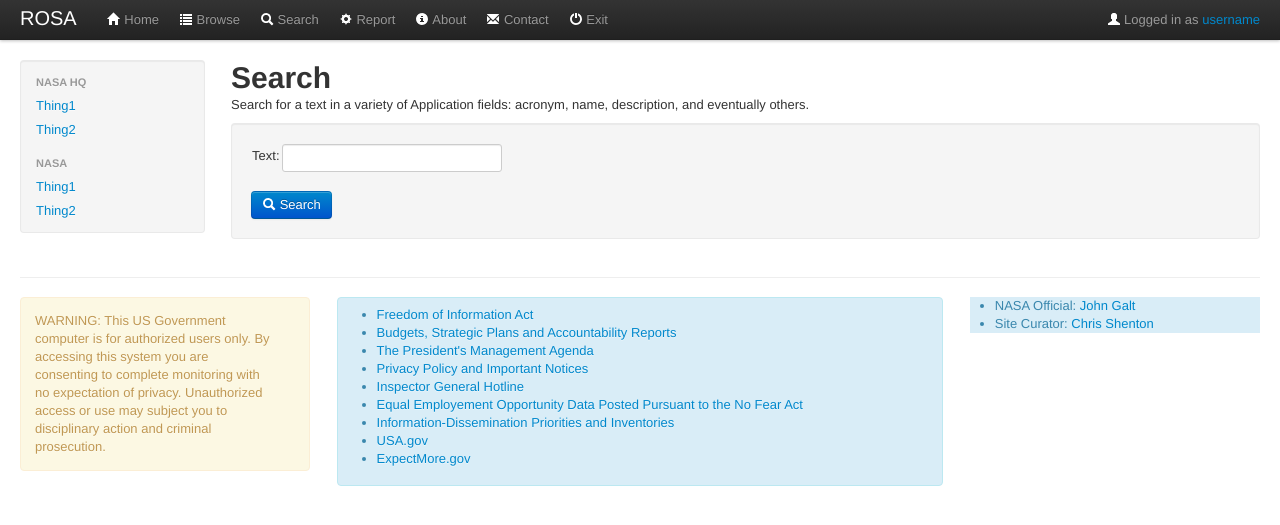
After one commit to shentonfreude/ROSA, a Django app: page /application/search/ in a window 1280 px wide. The commit adds this page. Shown: the top 525 px of the page. Run offline with Django 3.2, Linux system fonts and the light colour scheme; parts of the project's set-up code (start-up, migrations or seed data) failed here and were passed over; some libraries are stand-ins or nearby versions.

Commit message:
Search works against acronym, name, description

```diff
--- a/rosa/application/urls.py
+++ b/rosa/application/urls.py
@@ -1,12 +1,8 @@
 from django.conf.urls.defaults import * #GROSS
-#from django.views.generic.list_detail import object_list, object_detail
 from django.views.generic import list_detail
-#from django.views.generic.create_update import create_object
 
 from models import Application
-#from views import csvimport, list_apps, list_app_versions, version_details
-from views import application_versions, app_details
-
+from views import application_versions, app_details, search
 
 #from views import search, browse, approved, closed
 applications = {
@@ -18,6 +14,8 @@
     '',
     url(r'^$',                  list_detail.object_list, applications, name='list_apps'),
     url(r'^all$',               application_versions, name='app_versions'),
+    url(r'^search/$', search, name='search'), # trailing slash needed for post to '.', why?
+
     url(r'^(?P<object_id>\d+)$',       app_details, name='app_details'),
     # url(r'^(?P<object_id>\d+)$',  list_app_versions, name="list_app_versions"),
     # url(r'^version/(?P<object_id>\d+)$',  version_details, name="version_details"),
--- a/rosa/application/views.py
+++ b/rosa/application/views.py
@@ -57,6 +57,31 @@
                                },
                               context_instance=RequestContext(request));
 
+
+class SearchForm(Form):
+    text   = CharField(max_length=80, required=True)
+
+def search(request):
+    """Search common fields for substring match:
+    acronym, name, description, ...
+    TODO: We should match what ROSA does, even if it's dumb.
+    """
+    if request.method == 'POST':
+        form = SearchForm(data=request.POST)
+        if form.is_valid():
+            text = form.cleaned_data['text']
+            q = Q(acronym__icontains=text)
+            q = q | Q(app_name__icontains=text)
+            q = q | Q(description__icontains=text)
+            apps = Application.objects.filter(q).order_by('acronym', 'release')
+            return render_to_response('application/search_results.html',
+                                      {'object_list': apps},
+                                      context_instance=RequestContext(request));
+    else:
+        form = SearchForm()
+    return render_to_response('application/search.html',
+                              {'form': form},
+                              context_instance=RequestContext(request));
 
 
 # def list_app_versions(request, object_id):
--- /dev/null
+++ b/rosa/templates/application/search.html
@@ -0,0 +1,23 @@
+{% extends "base.html" %}
+{% load bootstrap %}
+
+{% block title %} ROSA: Search {% endblock %}
+
+{% block content %}
+<h1>Search</h1>
+
+<!-- To customize form UI see https://docs.djangoproject.com/en/dev/topics/forms/ -->
+
+<p>Search for a text in a variety of Application fields:
+acronym, name, description, and eventually others.</p>
+
+<form id="search" method="POST" action="." class="well form-horizontal">{% csrf_token %}
+  <table>
+  {# {{ form.as_table }} <!-- also: as_p, as_ul --> #}
+  {{ form|bootstrap }}
+  </table>
+  </br>
+  <button type="submit" class="btn btn-primary"><i class="icon-search icon-white"></i> Search</button>
+</form>
+
+{% endblock %}
--- a/rosa/templates/base.html
+++ b/rosa/templates/base.html
@@ -42,14 +42,14 @@
             <span class="icon-bar"></span>
             <span class="icon-bar"></span>
           </a>
-          <a class="brand" href="#">PAVE</a>
+          <a class="brand" href="#">ROSA</a>
           <div class="nav-collapse">
             <ul class="nav">
-              <li><a href="{% url home %}">    <i class="icon-white icon-home"></i>      Home</a></li>
+              <li><a href="{% url home %}">       <i class="icon-white icon-home"></i>      Home</a></li>
               <li><a href="{% url app_versions%}"><i class="icon-white icon-list"></i>      Browse</a></li>
-              <li><a href="#">  <i class="icon-white icon-search"></i>    Search</a></li>
+              <li><a href="{% url search %}">     <i class="icon-white icon-search"></i>    Search</a></li>
+              <li><a href="#report %}">  <i class="icon-white icon-cog"></i>       Report</a></li>
               <li><a href="#">   <i class="icon-white icon-info-sign"></i> About</a></li>
-              <li><a href="#">  <i class="icon-white icon-cog"></i>       Manage</a></li>
               <li><a href="#contact">          <i class="icon-white icon-envelope"></i>  Contact</a></li>
               <li><a href="#exit">    <i class="icon-white icon-off"></i>       Exit</a></li>
             </ul>
--- a/rosa/urls.py
+++ b/rosa/urls.py
@@ -4,7 +4,8 @@
 
 admin.autodiscover()
 
-urlpatterns = patterns('',
+urlpatterns = patterns(
+    '',
     url(r'^$',     direct_to_template, {'template': 'home.html'}, name='home'),
     # url(r'^help$', direct_to_template, {'template': 'help.html'}, name='help'),
 
```
Also changed, not shown: rosa/templates/application/search_results.html (added, +39 -0 lines), rosa/templates/home.html (+9 -1 lines).
